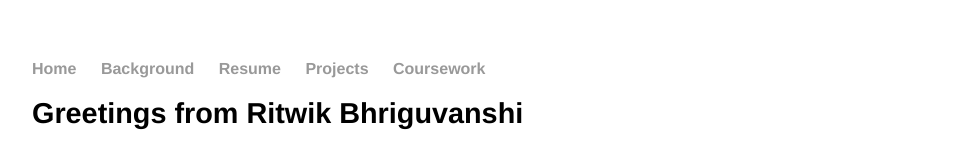
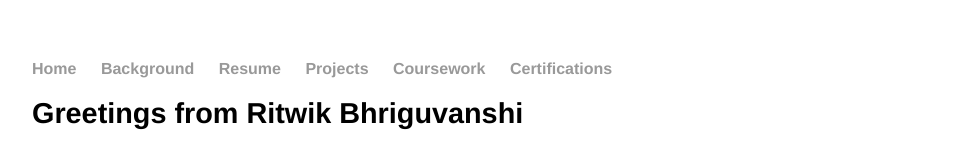
Before and after one commit to britwik12/britwik12.github.io, a plain HTML site: page index.html in a window 1280 px wide. Shown: the top 156 px of the page, without its empty margins (160-1119 px from the left). Drawn offline with Linux system fonts and the light colour scheme.

Commit message:
Update index.html

```diff
--- a/index.html
+++ b/index.html
@@ -13,6 +13,7 @@
         		<li><a href="CV/Bhriguvanshi_Ritwik_Resume.pdf">Resume</a></li>
         		<li><a href="Projects/details.html">Projects</a></li>
 			<li><a href="Coursework/CourseDescription.html">Coursework</a></li>
+			<li><a href="Coursework/CourseDescription.html">Certifications</a></li>
     		</ul>
 		</nav>
 		<div class="container">
```
